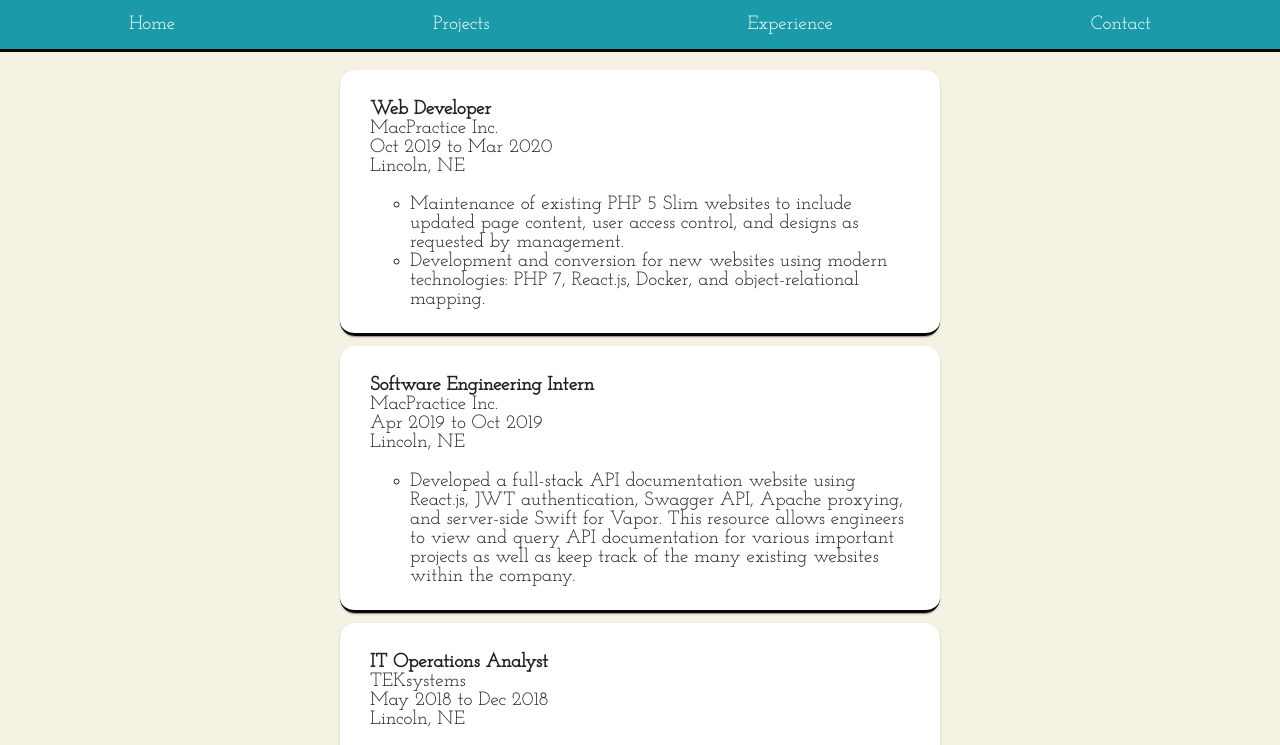
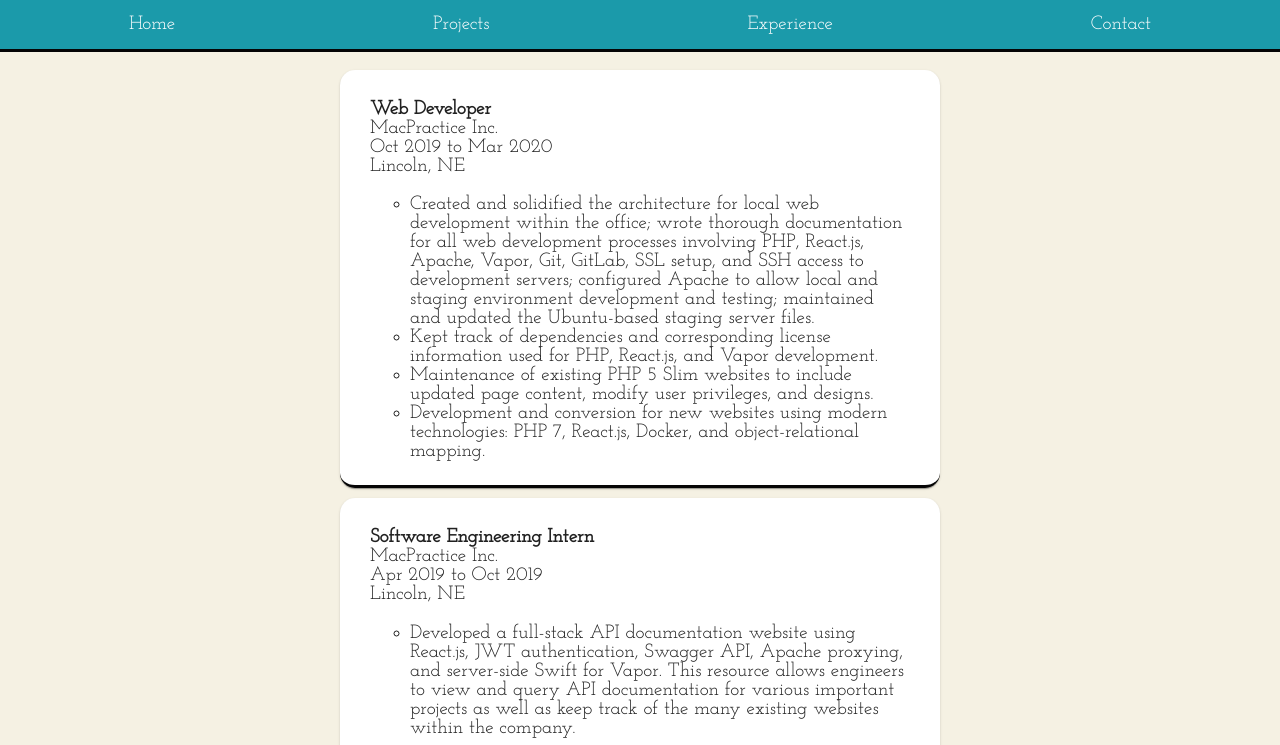
Before and after one commit to cperault/career-portfolio, a React (Create React App) app: page /Experience in a window 1280 px wide. Shown: the top 745 px of the page. Built offline with nearby package versions, Linux system fonts and the light colour scheme.

Commit message:
Updated work experience content.

```diff
--- a/src/Components/Experience/ExperienceItems.js
+++ b/src/Components/Experience/ExperienceItems.js
@@ -1,7 +1,9 @@
 const experiences = [
     {
         experienceTitle: "Web Developer", experienceCompany: "MacPractice Inc.", experienceLocation: "Lincoln, NE", experienceDuration: "Oct 2019 to Mar 2020", experienceDescription: [
-            "Maintenance of existing PHP 5 Slim websites to include updated page content, user access control, and designs as requested by management.",
+            "Created and solidified the architecture for local web development within the office; wrote thorough documentation for all web development processes involving PHP, React.js, Apache, Vapor, Git, GitLab, SSL setup, and SSH access to development servers; configured Apache to allow local and staging environment development and testing; maintained and updated the Ubuntu-based staging server files.",
+            "Kept track of dependencies and corresponding license information used for PHP, React.js, and Vapor development.",
+            "Maintenance of existing PHP 5 Slim websites to include updated page content, modify user privileges, and designs.",
             "Development and conversion for new websites using modern technologies: PHP 7, React.js, Docker, and object-relational mapping."
         ]
     },
```
